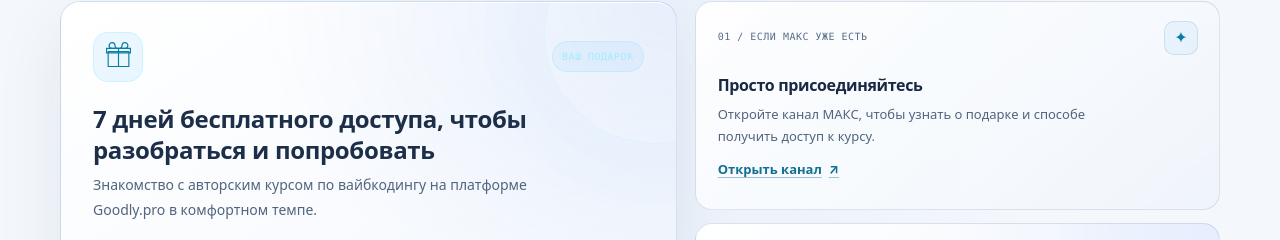
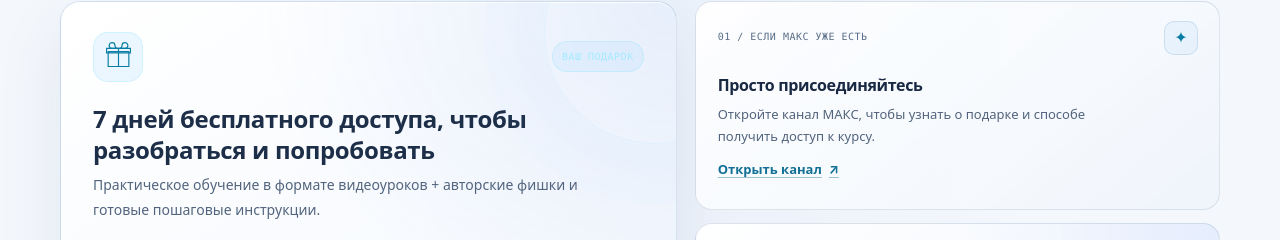
Before and after one commit to voevodinaalyona71-glitch/vibe-coding-course-landing, a plain HTML site: page index.html in a window 1280 px wide. Shown: the part 1069-1309 px from the top of the page. Drawn offline with Linux system fonts and the light colour scheme.

Commit message:
content: publish gift card description
Co-authored-by: Copilot <223556219+Copilot@users.noreply.github.com>

```diff
--- a/index.html
+++ b/index.html
@@ -133,7 +133,7 @@
               <span class="gift-tag">ВАШ ПОДАРОК</span>
             </div>
             <h3>7 дней бесплатного доступа, чтобы разобраться и попробовать</h3>
-            <p>Знакомство с авторским курсом по вайбкодингу на платформе Goodly.pro в комфортном темпе.</p>
+            <p>Практическое обучение в формате видеоуроков + авторские фишки и готовые пошаговые инструкции.</p>
             <div class="gift-card-divider"></div>
             <ul class="check-list">
               <li><span class="check-icon">✓</span> Посмотрите, как устроено обучение</li>
```
